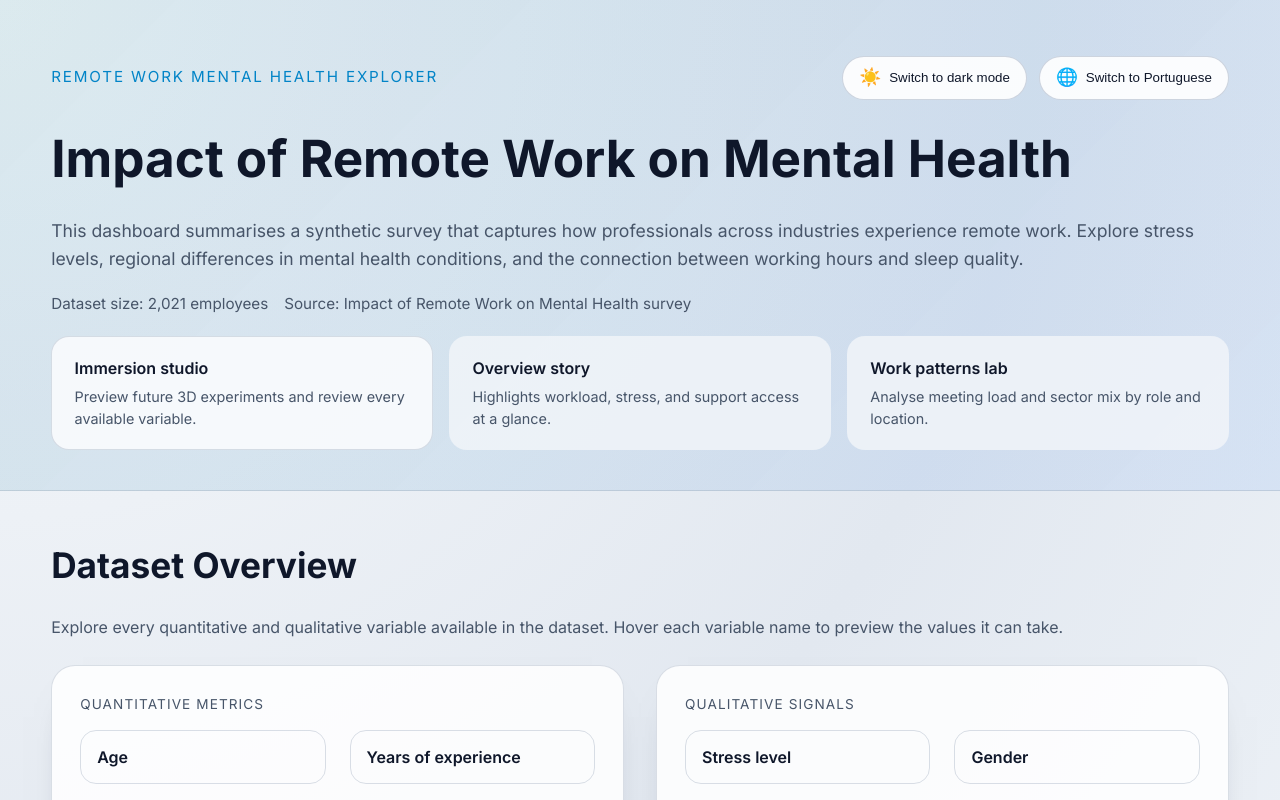
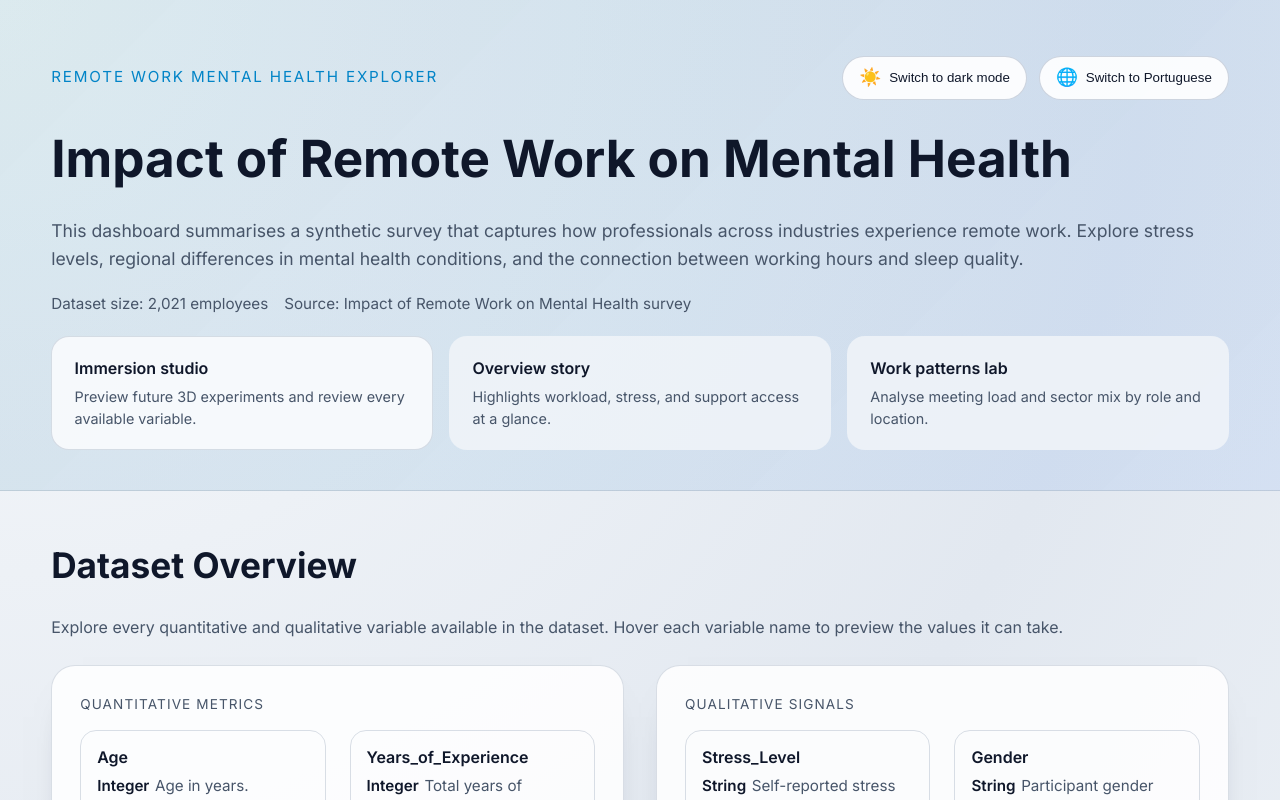
Before and after one commit to joaovarela14/VI, a React (Vite) app in the folder remote-mental-health-viz/: page / in a window 1280 px wide. Both pictures are taken after a click on the tab 242 px from the left and 392 px from the top of the page. Shown: the top 800 px of the page. Built offline with nearby package versions, Linux system fonts and the light colour scheme.

Commit message:
refactor: enhance variable list styling and add type display for improved clarity

```diff
--- a/remote-mental-health-viz/src/App.css
+++ b/remote-mental-health-viz/src/App.css
@@ -490,12 +490,20 @@ main {
 .variable-list__name {
   font-weight: 600;
   color: var(--text-primary);
+  display: block;
+  overflow-wrap: anywhere;
 }
 
 .variable-list__description {
   color: var(--text-muted);
   font-size: 0.95rem;
   line-height: 1.4;
+}
+
+.variable-list__type {
+  font-weight: 600;
+  color: var(--text-primary);
+  margin-right: 0.35rem;
 }
 
 .variable-list--columns {
@@ -511,10 +519,11 @@ main {
   border-radius: 16px;
   padding: 0.85rem 1rem;
   min-height: 100%;
+  min-width: 0;
 }
 
 .variable-list__item--tooltip {
-  cursor: help;
+  cursor: pointer;
 }
 
 .variable-list__tooltip {
@@ -525,8 +534,8 @@ main {
   max-width: 320px;
   padding: 0.75rem 1rem;
   border-radius: 12px;
-  background: #bae6fd;
-  border: 1px solid #38bdf8;
+  background: var(--tooltip-background);
+  border: 1px solid var(--tooltip-border);
   box-shadow: 0 12px 20px -12px rgba(15, 23, 42, 0.6);
   opacity: 0;
   visibility: hidden;
@@ -545,7 +554,7 @@ main {
 
 .variable-list__tooltip-text {
   font-size: 0.9rem;
-  color: var(--text-primary);
+  color: var(--tooltip-text);
 }
 
 .variable-list__tooltip-values {
--- a/remote-mental-health-viz/src/components/DataLabPanel.jsx
+++ b/remote-mental-health-viz/src/components/DataLabPanel.jsx
@@ -37,8 +37,11 @@ const VariableList = ({
               {item.name}
             </span>
 
-            {showDescriptions && item.description && (
-              <span className="variable-list__description">{item.description}</span>
+            {showDescriptions && (item.type || item.description) && (
+              <span className="variable-list__description">
+                {item.type && <span className="variable-list__type">{item.type}</span>}
+                {item.description}
+              </span>
             )}
 
             {showValues && values.length > 0 && (
@@ -193,20 +196,13 @@ const DataLabPanel = ({ copy, data, common }) => {
       <div className="variable-grid">
         <div className="variable-card">
           <p className="variable-card__eyebrow">{copy.quantitativeHeading}</p>
-          <VariableList
-            items={copy.quantitative}
-            showDescriptions={false}
-            showValues={false}
-            columns={2}
-            tooltipMap={quantitativeTooltips}
-          />
+          <VariableList items={copy.quantitative} showValues={false} columns={2} tooltipMap={quantitativeTooltips} />
         </div>
 
         <div className="variable-card">
           <p className="variable-card__eyebrow">{copy.qualitativeHeading}</p>
           <VariableList
             items={copy.qualitative}
-            showDescriptions={false}
             showValues={false}
             columns={2}
             tooltipMap={qualitativeTooltips}
--- a/remote-mental-health-viz/src/i18n/en.js
+++ b/remote-mental-health-viz/src/i18n/en.js
@@ -405,52 +405,119 @@ const en = {
       {
         id: 'age',
         name: 'Age',
-        description: 'Respondent age in years.',
+        type: 'Integer',
+        description: 'Age in years.',
       },
       {
         id: 'experience',
-        name: 'Years of experience',
-        description: 'Total professional experience reported by the employee.',
+        name: 'Years_of_Experience',
+        type: 'Integer',
+        description: 'Total years of professional experience.',
       },
       {
         id: 'hours',
-        name: 'Hours worked per week',
-        description: 'Weekly workload dedicated to the job.',
+        name: 'Hours_Worked_Per_Week',
+        type: 'Integer',
+        description: 'Weekly hours dedicated to work.',
       },
       {
         id: 'meetings',
-        name: 'Number of virtual meetings',
-        description: 'Average virtual meetings per week.',
+        name: 'Number_of_Virtual_Meetings',
+        type: 'Integer',
+        description: 'Virtual meetings attended per week.',
       },
       {
         id: 'balance',
-        name: 'Work-life balance rating',
-        description: 'Self-reported score from 1 (poor) to 5 (excellent).',
+        name: 'Work_Life_Balance_Rating',
+        type: 'Integer',
+        description: 'Self-rating from 1 (poor) to 5 (excellent).',
       },
       {
         id: 'isolation',
-        name: 'Social isolation rating',
-        description: 'Perceived sense of isolation on a 1–5 scale.',
+        name: 'Social_Isolation_Rating',
+        type: 'Integer',
+        description: 'Perceived isolation score from 1 to 5.',
       },
       {
         id: 'companySupport',
-        name: 'Company support for remote work',
-        description: 'How respondents rate their organisation’s remote-work support.',
+        name: 'Company_Support_for_Remote_Work',
+        type: 'Integer',
+        description: 'Support rating from 1 (low) to 5 (high).',
       },
     ],
     qualitative: [
-      { id: 'stress', name: 'Stress level' },
-      { id: 'gender', name: 'Gender' },
-      { id: 'role', name: 'Job role' },
-      { id: 'industry', name: 'Industry' },
-      { id: 'location', name: 'Work location' },
-      { id: 'condition', name: 'Mental health condition' },
-      { id: 'access', name: 'Access to mental health resources' },
-      { id: 'productivity', name: 'Productivity change' },
-      { id: 'satisfaction', name: 'Satisfaction with remote work' },
-      { id: 'activity', name: 'Physical activity' },
-      { id: 'sleep', name: 'Sleep quality' },
-      { id: 'region', name: 'Region' },
+      {
+        id: 'stress',
+        name: 'Stress_Level',
+        type: 'String',
+        description: 'Self-reported stress intensity.',
+      },
+      {
+        id: 'gender',
+        name: 'Gender',
+        type: 'String',
+        description: 'Participant gender identity.',
+      },
+      {
+        id: 'role',
+        name: 'Job_Role',
+        type: 'String',
+        description: 'Stated job role.',
+      },
+      {
+        id: 'industry',
+        name: 'Industry',
+        type: 'String',
+        description: 'Industry sector.',
+      },
+      {
+        id: 'location',
+        name: 'Work_Location',
+        type: 'String',
+        description: 'Remote, hybrid, or onsite mode.',
+      },
+      {
+        id: 'condition',
+        name: 'Mental_Health_Condition',
+        type: 'String',
+        description: 'Reported mental health condition.',
+      },
+      {
+        id: 'access',
+        name: 'Access_to_Mental_Health_Resources',
+        type: 'String',
+        description: 'States if a company provides mental health resources.',
+      },
+      {
+        id: 'productivity',
+        name: 'Productivity_Change',
+        type: 'String',
+        description: 'Perceived productivity shift.',
+      },
+      {
+        id: 'satisfaction',
+        name: 'Satisfaction_with_Remote_Work',
+        type: 'String',
+        description: 'Sentiment about remote work.',
+      },
+      {
+        id: 'activity',
+        name: 'Physical_Activity',
+        type: 'String',
+        description: 'Physical activity frequency.',
+      },
+      {
+        id: 'sleep',
+        name: 'Sleep_Quality',
+        type: 'String',
+        description: 'Sleep quality rating.',
+      },
+      {
+        id: 'region',
+        name: 'Region',
+        type: 'String',
+        description: 'Geographic region.',
+      },
     ],
   },
 }
--- a/remote-mental-health-viz/src/i18n/pt.js
+++ b/remote-mental-health-viz/src/i18n/pt.js
@@ -451,53 +451,120 @@ const pt = {
     quantitative: [
       {
         id: "age",
-        name: "Idade",
-        description: "Idade do participante em anos.",
+        name: "Age",
+        type: "Integer",
+        description: "Idade em anos.",
       },
       {
         id: "experience",
-        name: "Anos de experiência",
-        description: "Tempo total de experiência profissional declarado.",
+        name: "Years_of_Experience",
+        type: "Integer",
+        description: "Total de anos de experiência profissional.",
       },
       {
         id: "hours",
-        name: "Horas trabalhadas por semana",
-        description: "Carga horária semanal dedicada ao trabalho.",
+        name: "Hours_Worked_Per_Week",
+        type: "Integer",
+        description: "Horas semanais dedicadas ao trabalho.",
       },
       {
         id: "meetings",
-        name: "Reuniões virtuais por semana",
-        description: "Número médio de reuniões virtuais semanais.",
+        name: "Number_of_Virtual_Meetings",
+        type: "Integer",
+        description: "Reuniões virtuais por semana.",
       },
       {
         id: "balance",
-        name: "Avaliação do equilíbrio trabalho-vida",
-        description: "Pontuação autorrelatada de 1 (fraco) a 5 (excelente).",
+        name: "Work_Life_Balance_Rating",
+        type: "Integer",
+        description: "Classificação autorrelatada de 1 (fraco) a 5 (excelente).",
       },
       {
         id: "isolation",
-        name: "Avaliação de isolamento social",
-        description: "Perceção de isolamento numa escala de 1 a 5.",
+        name: "Social_Isolation_Rating",
+        type: "Integer",
+        description: "Pontuação de isolamento percebido de 1 a 5.",
       },
       {
         id: "companySupport",
-        name: "Suporte da empresa ao trabalho remoto",
-        description: "Como o participante avalia o apoio da organização ao remoto.",
+        name: "Company_Support_for_Remote_Work",
+        type: "Integer",
+        description: "Avaliação de suporte de 1 (baixo) a 5 (alto).",
       },
     ],
     qualitative: [
-      { id: "stress", name: "Nível de stress" },
-      { id: "gender", name: "Género" },
-      { id: "role", name: "Função" },
-      { id: "industry", name: "Indústria" },
-      { id: "location", name: "Local de trabalho" },
-      { id: "condition", name: "Condição de saúde mental" },
-      { id: "access", name: "Acesso a recursos de saúde mental" },
-      { id: "productivity", name: "Variação de produtividade" },
-      { id: "satisfaction", name: "Satisfação com trabalho remoto" },
-      { id: "activity", name: "Atividade física" },
-      { id: "sleep", name: "Qualidade do sono" },
-      { id: "region", name: "Região" },
+      {
+        id: "stress",
+        name: "Stress_Level",
+        type: "String",
+        description: "Intensidade de stress autorrelatada.",
+      },
+      {
+        id: "gender",
+        name: "Gender",
+        type: "String",
+        description: "Identidade de género do participante.",
+      },
+      {
+        id: "role",
+        name: "Job_Role",
+        type: "String",
+        description: "Função profissional declarada.",
+      },
+      {
+        id: "industry",
+        name: "Industry",
+        type: "String",
+        description: "Sector de atuação.",
+      },
+      {
+        id: "location",
+        name: "Work_Location",
+        type: "String",
+        description: "Modalidade remota, híbrida ou presencial.",
+      },
+      {
+        id: "condition",
+        name: "Mental_Health_Condition",
+        type: "String",
+        description: "Condição de saúde mental mencionada.",
+      },
+      {
+        id: "access",
+        name: "Access_to_Mental_Health_Resources",
+        type: "String",
+        description: "Indica se a empresa fornece recursos de saúde mental.",
+      },
+      {
+        id: "productivity",
+        name: "Productivity_Change",
+        type: "String",
+        description: "Perceção de variação de produtividade.",
+      },
+      {
+        id: "satisfaction",
+        name: "Satisfaction_with_Remote_Work",
+        type: "String",
+        description: "Sentimento relativamente ao trabalho remoto.",
+      },
+      {
+        id: "activity",
+        name: "Physical_Activity",
+        type: "String",
+        description: "Frequência de atividade física.",
+      },
+      {
+        id: "sleep",
+        name: "Sleep_Quality",
+        type: "String",
+        description: "Classificação da qualidade do sono.",
+      },
+      {
+        id: "region",
+        name: "Region",
+        type: "String",
+        description: "Região geográfica.",
+      },
     ],
   },
   loading: "A carregar respostas do inquérito…",
--- a/remote-mental-health-viz/src/index.css
+++ b/remote-mental-health-viz/src/index.css
@@ -40,6 +40,9 @@ body {
   --error-text: #fecaca;
   --spinner-border: rgba(148, 163, 184, 0.4);
   --spinner-highlight: #38bdf8;
+  --tooltip-background: #082f49;
+  --tooltip-border: #38bdf8;
+  --tooltip-text: #e2e8f0;
 }
 
 body.theme-light {
@@ -68,6 +71,9 @@ body.theme-light {
   --error-text: #b91c1c;
   --spinner-border: rgba(148, 163, 184, 0.35);
   --spinner-highlight: #0ea5e9;
+  --tooltip-background: #e0f2fe;
+  --tooltip-border: #0284c7;
+  --tooltip-text: #0f172a;
 }
 
 a {
```
